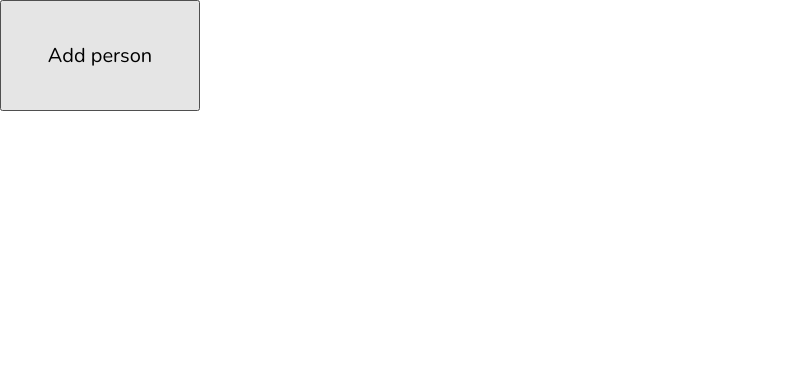
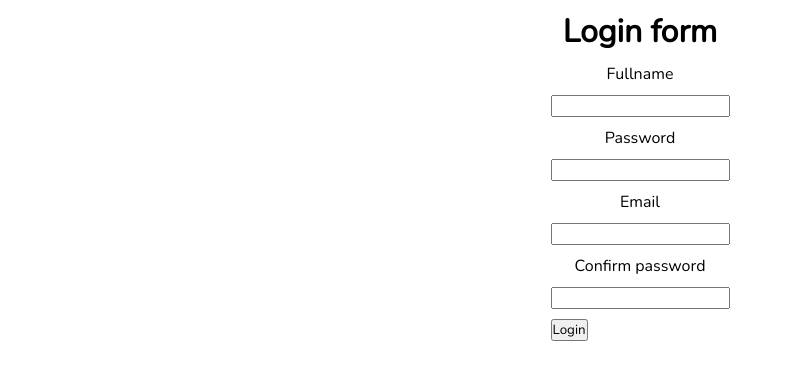
Before and after one commit to showmarker90/cijs92, a React (Vite) app: page / in a window 1280 px wide. Shown: the top 380 px of the page, without its empty margins (0-793 px from the left). Built offline with nearby package versions, Linux system fonts and the light colour scheme.

Commit message:
add day6

```diff
--- a/src/App.jsx
+++ b/src/App.jsx
@@ -1,28 +1,68 @@
-import React, { useState } from "react";
+import React from "react";
+import { useState } from "react";
 
 const App = () => {
-  const [person, setPerson] = useState({
-    name: "mindX",
-    age: 23,
+  const [user, setUser] = useState({
+    fullname: "",
+    password: "",
+    email: "",
+    confirmPassowrd: "",
   });
 
-  [];
+  const onSubmit = (e) => {
+    e.preventDefault();
+    if (
+      !user.email ||
+      !user.confirmPassowrd ||
+      !user.fullname ||
+      !user.password
+    ) {
+      alert("please check!!");
+      return;
+    }
 
-  const onChangeName = () => {
-    const name = prompt("Enter name ?");
-    setPerson({ ...person, name });
+    if (user.password !== user.confirmPassowrd) {
+      alert("please check again password");
+      return;
+    }
+
+    alert(JSON.stringify(user));
   };
+
+  const onChangeValue = (key) => (e) =>
+    setUser({ ...user, [key]: e.target.value });
+
   return (
-    <div>
-      <button>Add person</button>
-    </div>
+    <form id="form" onSubmit={onSubmit}>
+      <h1>Login form</h1>
+      <label>Fullname</label>
+      <input
+        id="input"
+        value={user.fullname}
+        onChange={onChangeValue("fullname")}
+      />
+      <label>Password</label>
+      <input
+        id="input"
+        value={user.password}
+        onChange={onChangeValue("password")}
+      />
+      <label>Email</label>
+      <input
+        id="input"
+        type="email"
+        value={user.email}
+        onChange={onChangeValue("email")}
+      />
+      <label>Confirm password</label>
+      <input
+        id="input"
+        value={user.confirmPassowrd}
+        onChange={onChangeValue("confirmPassowrd")}
+      />
+      <button type="submit">Login</button>
+    </form>
   );
 };
 
 export default App;
-
-//button -> 2 prompt "name","age"
-//k nhập tên -> tên
-// k nhập tuổi -> cả tên cả tuổi
-//{name,age,createdAt}
-//[]
--- /dev/null
+++ b/src/DataDown.jsx
@@ -0,0 +1,15 @@
+import React from "react";
+import Button from "./components/Button";
+
+const DataDown = () => {
+  const getData = (user) => {
+    console.log(user);
+  };
+  return (
+    <div>
+      <Button text="Click me" getData={getData} />
+    </div>
+  );
+};
+
+export default DataDown;
--- /dev/null
+++ b/src/LiftingStateUp.jsx
@@ -0,0 +1,14 @@
+import React, { useState } from "react";
+import A from "./components/A";
+import B from "./components/B";
+
+export const LiftingStateUp = () => {
+  const [value, setValue] = useState("");
+
+  return (
+    <div>
+      <A value={value} setValue={setValue} />
+      <B value={value} />
+    </div>
+  );
+};
--- /dev/null
+++ b/src/components/A.jsx
@@ -0,0 +1,12 @@
+import React, { useState } from "react";
+
+const A = ({ value, setValue }) => {
+  return (
+    <div>
+      A
+      <input value={value} onChange={(e) => setValue(e.target.value)} />
+    </div>
+  );
+};
+
+export default A;
--- /dev/null
+++ b/src/components/B.jsx
@@ -0,0 +1,7 @@
+import React from "react";
+
+const B = ({ value }) => {
+  return <div>B : {value}</div>;
+};
+
+export default B;
--- /dev/null
+++ b/src/components/Button.jsx
@@ -0,0 +1,12 @@
+import React from "react";
+
+const user = {
+  username: "elon",
+  pwd: 123,
+};
+
+const Button = ({ text = "My Button", getData }) => {
+  return <button onClick={() => getData(user)}>{text}</button>;
+};
+
+export default Button;
--- a/src/index.css
+++ b/src/index.css
@@ -5,9 +5,13 @@
     font-family: 'Nunito', sans-serif;
 }
 
-button{
-    width: 200px;
-    padding: 40px 0px;
-    text-align:  center;
-    font-size: 20px;
+#form{
+    margin: 0 auto;
+    width: fit-content;
 }
+
+#form *{
+    display: block;
+    margin: 10px 0px;
+    text-align: center;
+}
--- a/src/main.jsx
+++ b/src/main.jsx
@@ -2,6 +2,8 @@ import React from "react";
 import ReactDOM from "react-dom/client";
 import App from "./App.jsx";
 import "./index.css";
+import DataDown from "./DataDown.jsx";
+import { LiftingStateUp } from "./LiftingStateUp.jsx";
 
 ReactDOM.createRoot(document.getElementById("root")).render(
   <React.StrictMode>
```
Also changed, not shown: package.json (+12 -8 lines), src/component/Counter.jsx (deleted, +0 -38 lines), 2 other files (tests, documents, lock files or other folders).
